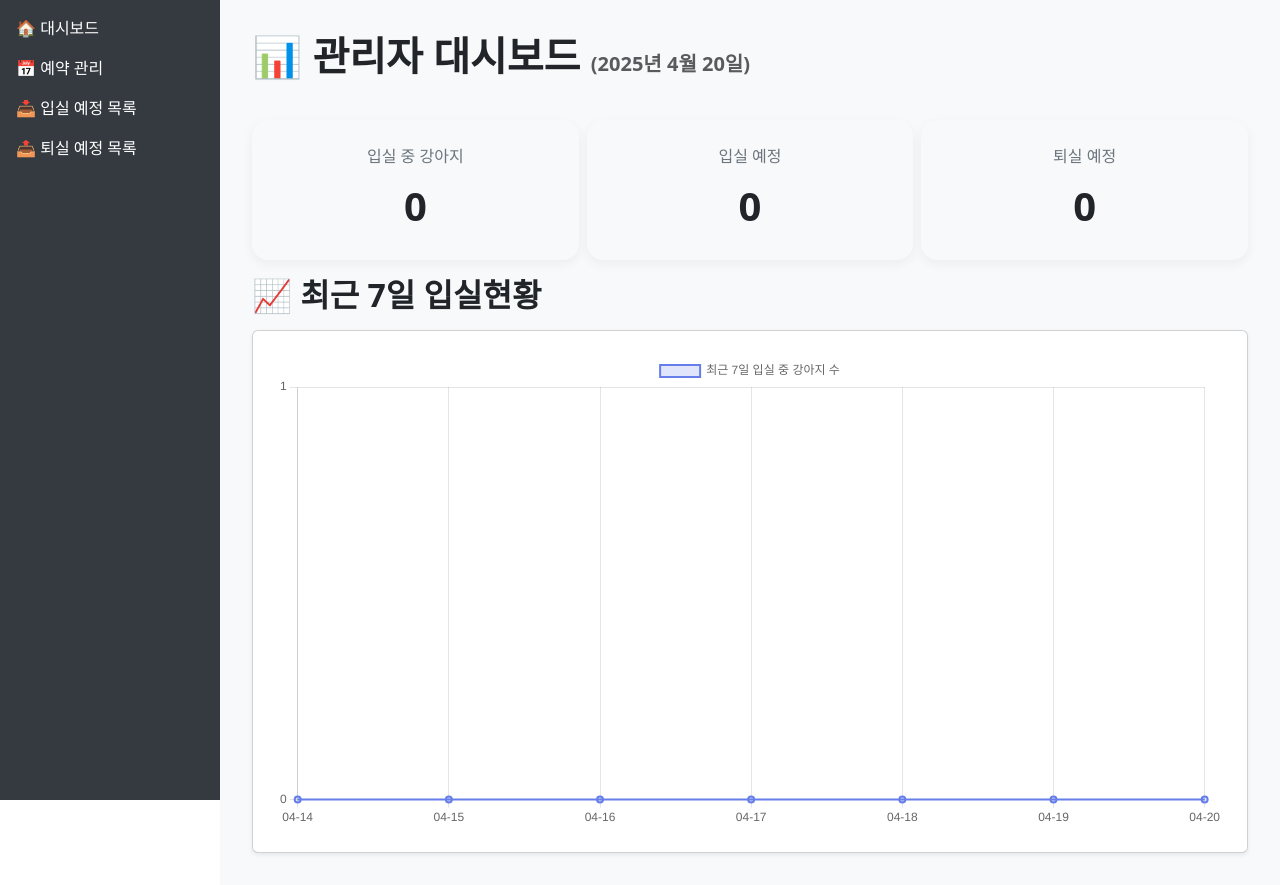
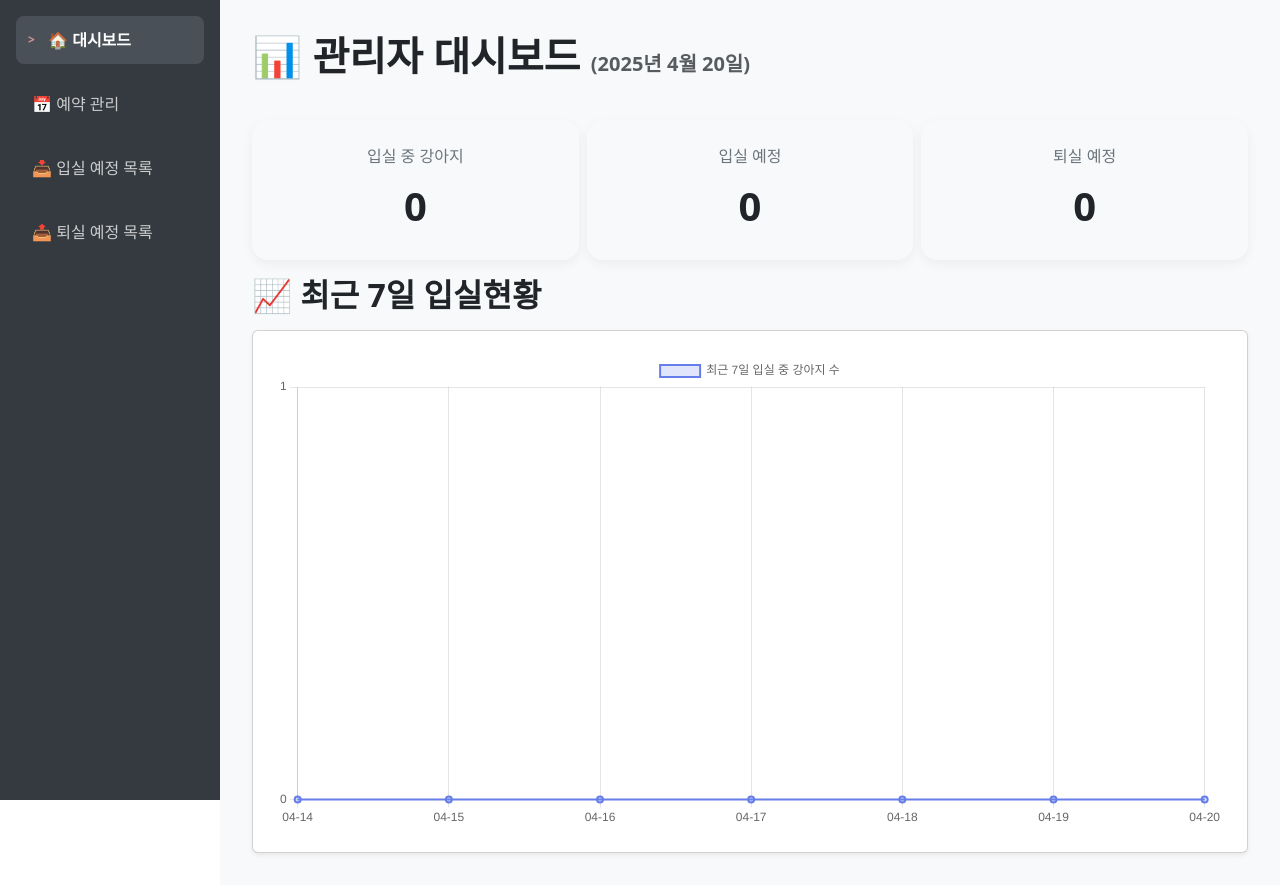
Before and after one commit to anchor0301/ding_RPA_python, a Django app: page /hotel/dashboard/ in a window 1280 px wide. Run offline with Django 4.2, Linux system fonts and the light colour scheme; data that the repository does not hold is empty.

Commit message:
style: 사이드바 active 상태 시 애니메이션 및 스타일 개선
- active 상태에서 'was-active' 클래스를 JS로 동적으로 추가해 트랜지션 적용
- 트랜지션 시간 0.3s → 0.5s로 조정하여 시각 효과 명확히
- 활성 메뉴 아이콘을 ●에서 > 로 변경
- active 메뉴 항목 배경색을 #d59797로 변경
- sidebar.css로 관련 스타일 분리하여 관리 구조 정돈

```diff
--- a/pet_hotel/hotel/static/hotel/css/dashboard.css
+++ b/pet_hotel/hotel/static/hotel/css/dashboard.css
@@ -14,16 +14,19 @@
     transition: transform 0.2s ease, box-shadow 0.2s ease;
     height: 100%;
 }
+
 .kpi-card:hover {
     transform: translateY(-4px);
     box-shadow: 0 6px 20px rgba(0, 0, 0, 0.1);
 }
+
 .kpi-card .label {
     font-size: 1rem;
     color: #6c757d;
     font-weight: 500;
     margin-bottom: 0.5rem;
 }
+
 .kpi-card .value {
     font-size: 2.5rem;
     font-weight: bold;
@@ -36,40 +39,6 @@
     position: relative;
 }
 
-/* ===== 사이드바 ===== */
-.sidebar {
-  position: absolute;
-  top: 0;
-  left: 0;
-  width: 220px;
-  background-color: #343a40;
-  padding: 1rem;
-  height: 100vh;
-  transform: translateX(0);
-  transition: transform 0.3s ease-in-out;
-  z-index: 1000;
-}
-.sidebar-hidden {
-  transform: translateX(-100%);
-}
-.sidebar ul {
-  list-style: none;
-  padding: 0;
-  margin: 0;
-}
-.sidebar ul li {
-  margin-bottom: 1rem;
-}
-.sidebar ul li a {
-  text-decoration: none;
-  color: #fff;
-  font-size: 1rem;
-  transition: color 0.2s;
-}
-.sidebar ul li a:hover {
-  color: #6c63ff;
-}
-
 /* ===== 메인 콘텐츠 ===== */
 .main-content {
     margin-left: 220px;
@@ -79,6 +48,7 @@
     min-height: 100vh;
     transition: margin-left 0.3s ease-in-out;
 }
+
 .content-expanded {
     margin-left: 0 !important;
 }
@@ -89,14 +59,8 @@
     width: 100%;
     max-width: 100%;
 }
+
 canvas {
     width: 100% !important;
     height: auto !important;
 }
-
-/* 뱃지 스타일 */
-.badge {
-  font-size: 0.95rem;
-  padding: 0.5em 0.75em;
-  border-radius: 1em;
-}
--- /dev/null
+++ b/pet_hotel/hotel/static/hotel/css/sidebar.css
@@ -0,0 +1,72 @@
+/* 사이드바 전체 */
+.sidebar {
+  position: absolute;
+  top: 0;
+  left: 0;
+  width: 220px;
+  background-color: #343a40;
+  padding: 1rem;
+  height: 100vh;
+  transform: translateX(0);
+  transition: transform 0.7s ease-in-out;
+  z-index: 1000;
+}
+.sidebar-hidden {
+  transform: translateX(-100%);
+}
+
+/* 메뉴 리스트 */
+.sidebar ul {
+  list-style: none;
+  padding: 0;
+  margin: 0;
+}
+.sidebar ul li {
+  margin-bottom: 1rem;
+}
+.sidebar ul li a {
+  text-decoration: none;
+  color: #ccc;
+  font-size: 1rem;
+  transition: background-color 0.7s ease, color 0.7s ease;
+  display: block;
+  padding: 0.75rem 1rem;
+  border-radius: 6px;
+}
+
+/* 활성 메뉴 */
+.sidebar li.active {
+  background-color: transparent;
+  border-radius: 8px;
+  transition: background-color 0.7s ease;
+}
+.sidebar li.active.was-active {
+  background-color: #495057;
+}
+
+.sidebar li.active a {
+  color: #fff;
+  font-weight: bold;
+  padding-left: 2rem;
+  position: relative;
+  transition: color 0.7s ease;
+}
+
+/* before 아이콘 */
+.sidebar li.active a::before {
+  content: '>';
+  position: absolute;
+  left: 0.75rem;
+  top: 50%;
+  transform: translateY(-50%);
+  color: #d59797;
+  font-size: 0.75rem;
+  transition: color 0.3s ease;
+}
+
+/* 뱃지 스타일 */
+.badge {
+    font-size: 0.95rem;
+    padding: 0.7em 0.75em;
+    border-radius: 1em;
+}
--- a/pet_hotel/hotel/static/hotel/js/sidebar.js
+++ b/pet_hotel/hotel/static/hotel/js/sidebar.js
@@ -19,3 +19,13 @@ document.addEventListener('DOMContentLoaded', () => {
     }
   });
 });
+
+document.addEventListener('DOMContentLoaded', () => {
+  const activeItem = document.querySelector('.sidebar li.active');
+  if (activeItem) {
+    // 트랜지션을 위해 약간의 지연 후 클래스 추가
+    setTimeout(() => {
+      activeItem.classList.add('was-active');
+    }, 10);
+  }
+});
--- a/pet_hotel/hotel/templates/base.html
+++ b/pet_hotel/hotel/templates/base.html
@@ -8,6 +8,8 @@
     <title>{% block title %}애견호텔{% endblock %}</title>
     <link href="https://cdn.jsdelivr.net/npm/bootstrap@5.3.3/dist/css/bootstrap.min.css" rel="stylesheet">
     <link rel="stylesheet" href="{% static 'hotel/css/dashboard.css' %}">
+    <link rel="stylesheet" href="{% static 'hotel/css/sidebar.css' %}">
+
     {% block extra_css %}{% endblock %}
 </head>
 <body>
@@ -25,6 +27,7 @@
 <script src="https://cdn.jsdelivr.net/npm/bootstrap@5.3.3/dist/js/bootstrap.bundle.min.js"></script>
 <script src="{% static 'hotel/js/sidebar.js' %}"></script>
 
+
 {% block extra_js %}
 {% endblock %}
 </body>
--- a/pet_hotel/hotel/templates/includes/sidebar.html
+++ b/pet_hotel/hotel/templates/includes/sidebar.html
@@ -1,11 +1,28 @@
 <!-- templates/includes/sidebar.html -->
 
 <div class="sidebar" id="sidebar">
-    <ul>
-        <li><a href="{% url 'hotel:dashboard' %}">🏠 대시보드</a></li>
-        <li><a href="{% url 'hotel:reservations' %}">📅 예약 관리</a></li>
-        <li><a href="{% url 'hotel:checkins' %}">📥 입실 예정 목록</a></li>
-        <li><a href="{% url 'hotel:checkouts' %}">📤 퇴실 예정 목록</a></li>
-    </ul>
+    <nav>
+        <ul>
+            <li class="{% if request.resolver_match.url_name == 'dashboard' %}active{% endif %}">
+                <a href="{% url 'hotel:dashboard' %}">
+                    🏠 대시보드
+                </a>
+            </li>
+            <li class="{% if request.resolver_match.url_name == 'reservation_list' %}active{% endif %}">
+                <a href="{% url 'hotel:reservation_list' %}">
+                    📅 예약 관리
+                </a>
+            </li>
+            <li class="{% if request.resolver_match.url_name == 'checkins' %}active{% endif %}">
+                <a href="{% url 'hotel:checkins' %}">
+                    📥 입실 예정 목록
+                </a>
+            </li>
+            <li class="{% if request.resolver_match.url_name == 'checkouts' %}active{% endif %}">
+                <a href="{% url 'hotel:checkouts' %}">
+                    📤 퇴실 예정 목록
+                </a>
+            </li>
+        </ul>
     </nav>
 </div>
--- a/pet_hotel/hotel/urls.py
+++ b/pet_hotel/hotel/urls.py
@@ -16,8 +16,7 @@ urlpatterns = [
     path('reservation/<int:pk>/checkout/', views.checkout_now, name='checkout_now'),
     path('reservation/<int:pk>/checkin/', views.checkin_reservation, name='checkin_reservation'),
 
-
-    path('reservations/', views.reservation_list, name='reservations'),
+    path('reservations/', views.reservation_list, name='reservation_list'),
     path('reservation/<int:pk>/cancel/', views.cancel_reservation, name='cancel_reservation'),
 
 ]
--- a/pet_hotel/pet_hotel/settings.py
+++ b/pet_hotel/pet_hotel/settings.py
@@ -64,6 +64,7 @@ TEMPLATES = [
                 "django.template.context_processors.request",
                 "django.contrib.auth.context_processors.auth",
                 "django.contrib.messages.context_processors.messages",
+                'django.template.context_processors.request',
             ],
         },
     },
```
Lines whose indentation alone changed are shown as unchanged.
